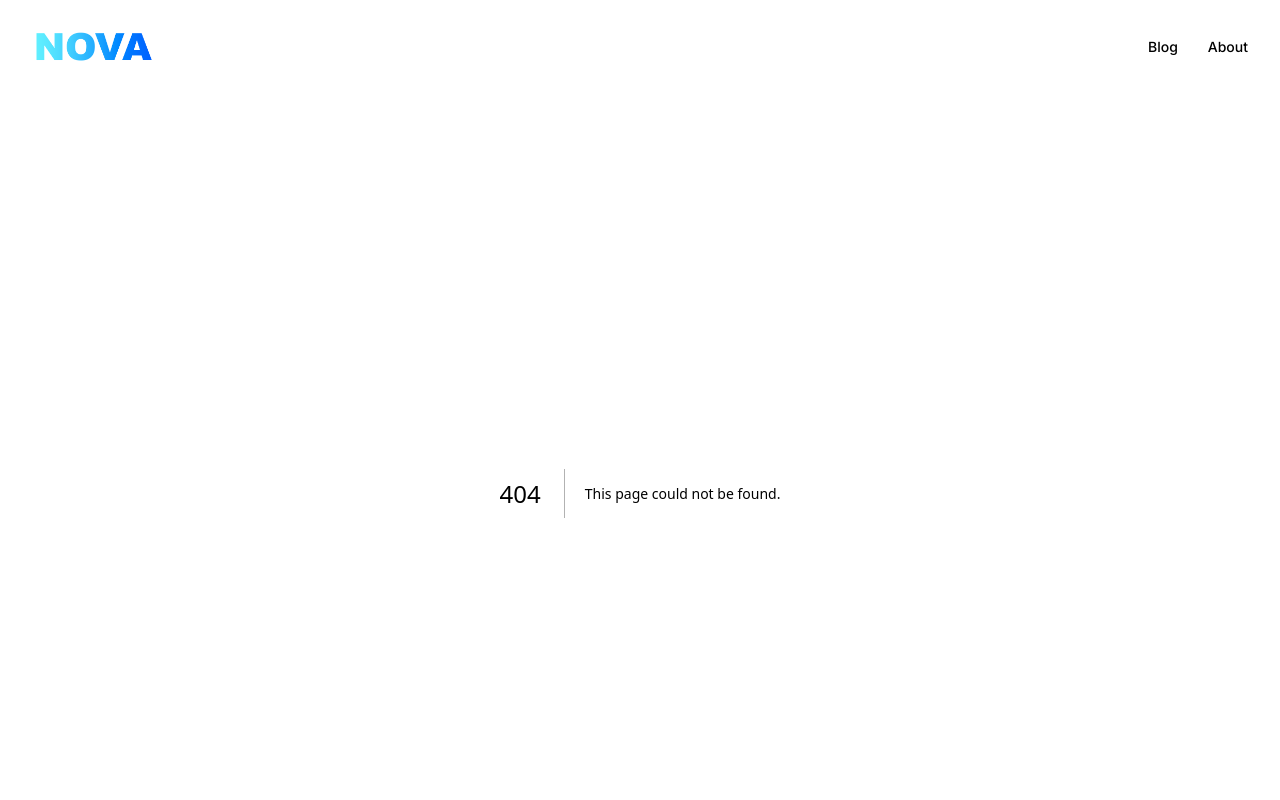
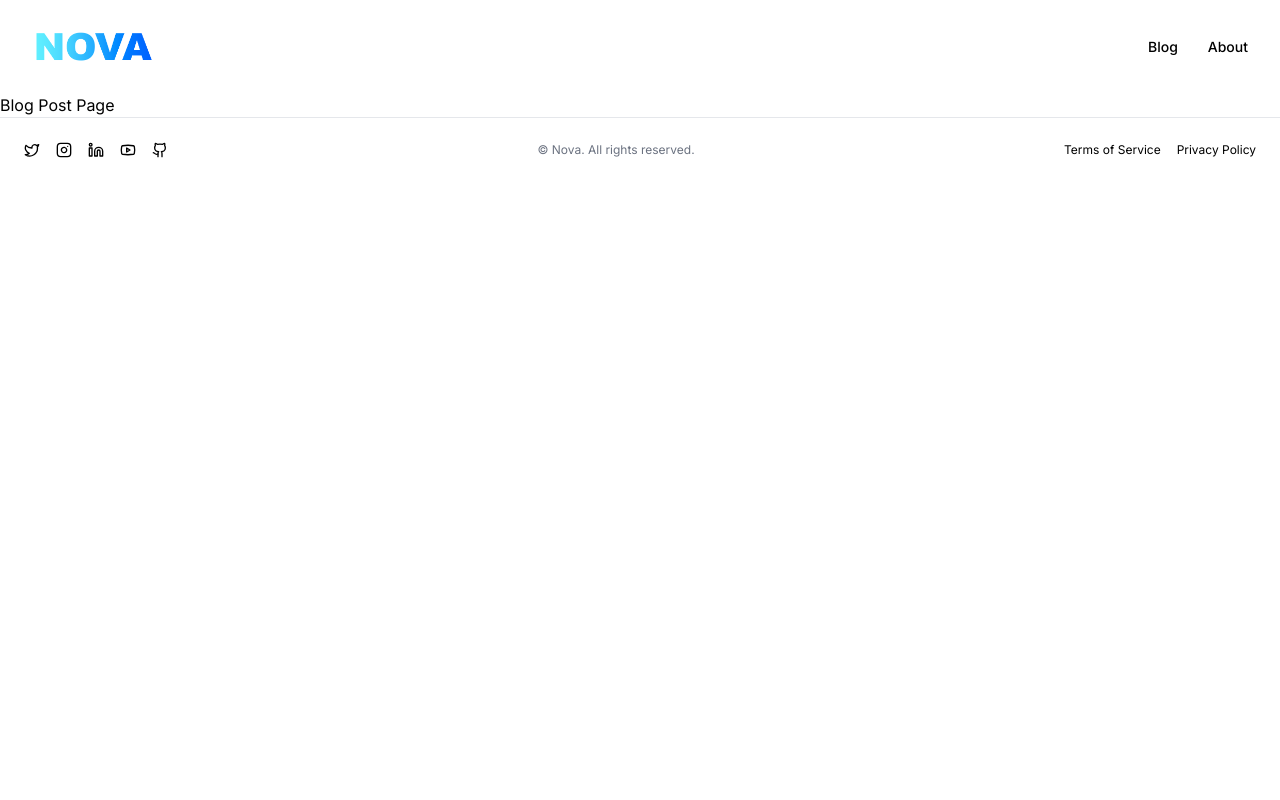
Before and after one commit to BrandonGormley/nova, a Next.js app: page /blog/1 in a window 1280 px wide. Before the commit this address had no page. Shown: the top 800 px of the page. Built offline with nearby package versions, Linux system fonts and the light colour scheme.

Commit message:
create template for individual blog page

```diff
--- /dev/null
+++ b/src/app/blog/[id]/page.tsx
@@ -0,0 +1,7 @@
+export default function BlogPost() {
+    return (
+        <main>
+            <h1>Blog Post Page</h1>
+        </main>
+    );
+}
```
